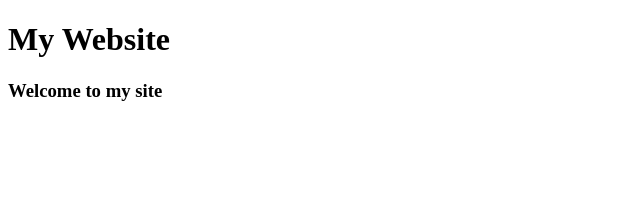
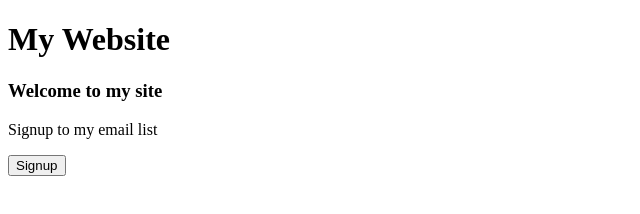
Before and after one commit to lujo18/Coding, a plain HTML site: page index.html in a window 1280 px wide. Shown: the whole page, without its empty margins (0-640 px from the left). Drawn offline with Linux system fonts and the light colour scheme.

Commit message:
Added signup button

```diff
--- a/index.html
+++ b/index.html
@@ -9,6 +9,11 @@
     <main>
         <h1>My Website</h1>
         <h3>Welcome to my site</h3>
+
+        <div>
+            <p>Signup to my email list</p>
+            <button>Signup</button>
+        </div>
     </main>
 </body>
 </html>
```
